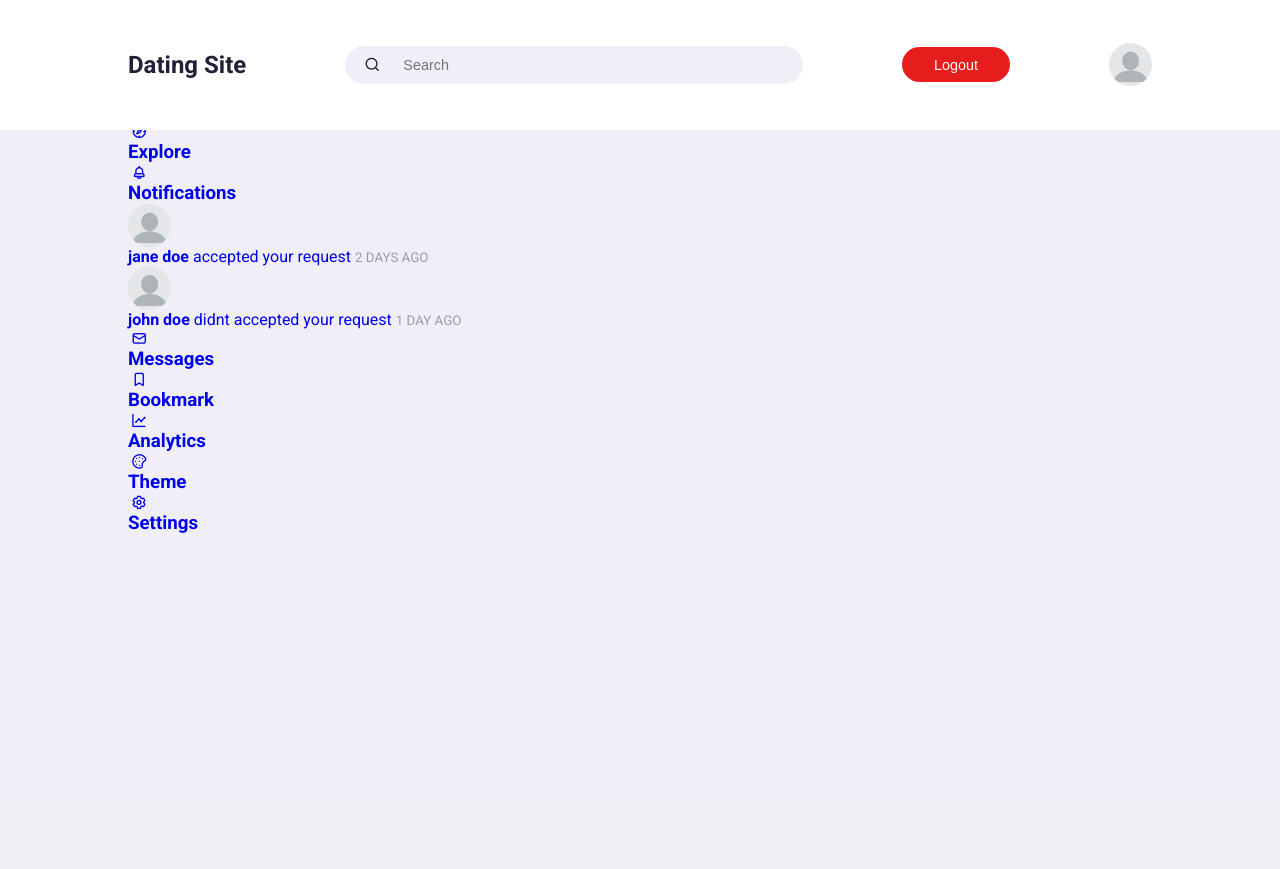
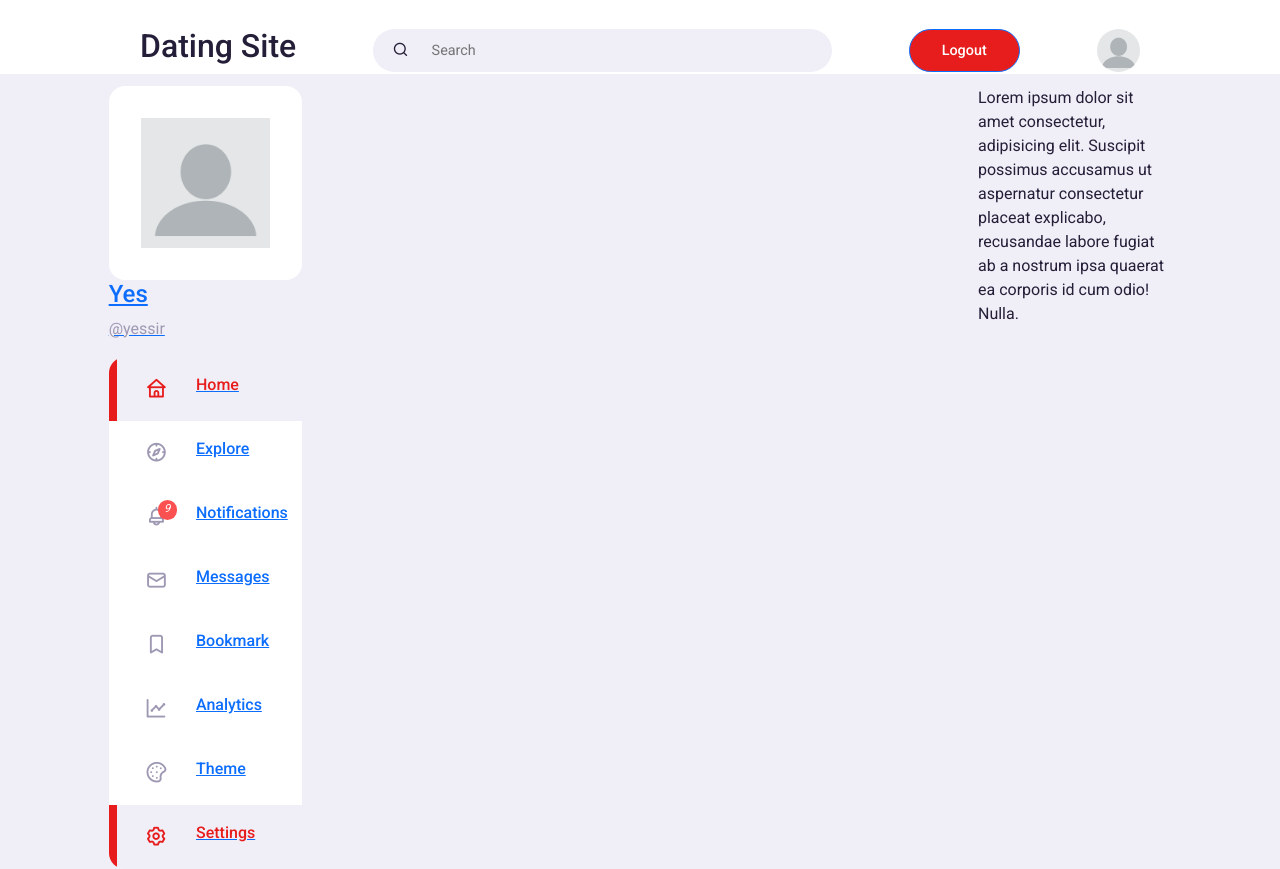
Before and after one commit to Elliothc13/CS4116, a PHP site: page /feed2.html in a window 1280 px wide. Before the commit the page ends 533 px from the top, so only its background shows below. Run offline with PHP 8.4, Linux system fonts and the light colour scheme.

Commit message:
feat(feed): :lipstick: adding more to new feed

```diff
--- a/CSS Files/css2.css
+++ b/CSS Files/css2.css
@@ -82,7 +82,7 @@
 nav{
     width: 100%;
     background: var(--color-white);
-    padding: 02.7rem 0;
+    padding-top: 1.7rem;
     position: fixed;
     top: 0;
     z-index: 10;
@@ -117,3 +117,134 @@
     align-items: center;
     gap: 2rem;
 }
+
+/*main*/
+
+main{
+    position: relative;
+    top: 5.4rem;
+}
+
+main .row .left .profilepicture{
+    padding: var(--btn-padding);
+    background: var(--color-white);
+    border-radius: var(--card-border-radius);
+    display: flex;
+    align-items: center;
+    column-gap: 1rem;
+    width: 100%;
+}
+
+.left .sidebar{
+    margin-top: 1rem;
+    background: var(--color-white);
+    border-radius: var(--card-border-radius);
+}
+
+.left .sidebar .menu-item{
+    display: flex;
+    align-items: center;
+    height: 4rem;
+    cursor: pointer;
+    translate: all 300ms ease;
+    position: relative;
+}
+
+.left .sidebar.menu-item:hover{
+    background: var(--color-light);
+}
+
+.left .sidebar i{
+    font-size: 1.4rem;
+    color: var(--color-grey);
+    margin-left: 2rem;
+    position: relative;
+}
+
+.left .sidebar i .notification-count{
+    background: var(--color-failure);
+    color: white;
+    font-size: 0.7rem;
+    width: fit-content;
+    border-radius: 0.8rem;
+    padding: 0.1rem 0.4rem;
+    position: absolute;
+    top: -0.2rem;
+    right: -0.3rem;
+}
+
+.left .sidebar h3{
+    margin-left: 1.5rem;
+    font-size: 1rem;
+}
+
+.left .sidebar .active{
+    background: var(--color-light);
+}
+
+.left .sidebar .active i, .left .sidebar .active h3{
+    color: var(--color-primary);
+}
+
+.left .sidebar .active::before{
+    content: "";
+    display: block;
+    width: 0.5rem;
+    height: 100%;
+    position: absolute;
+    background: var(--color-primary);
+}
+
+.left .sidebar .menu-item:first-child.active{
+    border-top-left-radius: var(--card-border-radius);
+    overflow: hidden;
+}
+
+.left .sidebar .menu-item:last-child.active{
+    border-bottom-left-radius: var(--card-border-radius);
+    overflow: hidden;
+}
+
+.left .btn{
+    margin-top: 1rem;
+    width: 100%;
+    text-align: center;
+    padding: 1rem 0;
+}
+
+/*notification popout*/
+
+.left .notifications-popup{
+    position: absolute;
+    top: 0;
+    left: 110%;
+    width: 30rem;
+    background: var(--color-white);
+    border-radius: var(--card-border-radius);
+    padding: var(--card-padding);
+    box-shadow: 0 0 2rem hsl(var(--color-primary), 75%, 60% 25%);
+    z-index: 8;
+    display: none;
+}
+
+.left .notifications-popup:before{
+    content: "";
+    width: 1.2rem;
+    height: 1.2rem;
+    display: block;
+    background: var(--color-white);
+    position: absolute;
+    left: -0.6rem;
+    transform: rotate(45deg);
+}
+
+.left .notifications-popup > div{
+    display: flex;
+    align-items: start;
+    gap: 1rem;
+    margin-bottom: 1rem;
+}
+
+.left .notifications-popup small{
+    display: block;
+}
--- a/feed2.html
+++ b/feed2.html
@@ -5,6 +5,10 @@
     <meta http-equiv="X-UA-Compatible" content="IE=edge">
     <meta name="viewport" content="width=device-width, initial-scale=1.0">
     <title>Dating Site</title>
+    <link href="https://cdn.jsdelivr.net/npm/bootstrap@5.1.3/dist/css/bootstrap.min.css"
+        rel="stylesheet"
+        integrity="sha384-1BmE4kWBq78iYhFldvKuhfTAU6auU8tT94WrHftjDbrCEXSU1oBoqyl2QvZ6jIW3"
+        crossorigin="anonymous">
     <link rel="stylesheet" href="https://unicons.iconscout.com/release/v2.1.6/css/unicons.css">
     <link rel="stylesheet" href="./CSS Files/css2.css">
 </head>
@@ -25,8 +29,8 @@
         </div>
     </nav>
     <main>
-        <div class="container">
-            <div class="left">
+        <div class="row">
+            <div class="left col-sm-2 offset-1">
                 <a class="profile">
                     <div class="profilepicture">
                         <img src="./images/blank-profile-picture.png" alt="profilepicture">
@@ -46,8 +50,8 @@
                     <a href="#" class="menu-item">
                         <span><i class="uil uil-compass"></i></span> <h3>Explore</h3>
                     </a>
-                    <a href="#" class="menu-item">
-                        <span><i class="uil uil-bell"></i></span> <h3>Notifications</h3>
+                    <a href="#" class="menu-item" id="notifications">
+                        <span><i class="uil uil-bell"><small class="notification-count">9</small></i></span> <h3>Notifications</h3>
                         <div class="notifications-popup">
                             <div>
                                 <div class="profilepicture">
@@ -81,17 +85,25 @@
                     <a href="#" class="menu-item">
                         <span><i class="uil uil-palette"></i></span> <h3>Theme</h3>
                     </a>
-                    <a href="#" class="menu-item">
+                    <a href="#" class="menu-item active">
                         <span><i class="uil uil-setting"></i></span> <h3>Settings</h3>
                     </a>
                 </div>
 
             </div>
-            <div class="middle">
+            <div class="middle col-sm-6">
+                <div class="feeds">
+                    <div class="feed">
+                        <div class="head">
 
+                        </div>
+                    </div>
+                </div>
             </div>
-            <div class="right">
-
+            <div class="right col-sm-2">
+                Lorem ipsum dolor sit amet consectetur, adipisicing elit. Suscipit possimus
+                accusamus ut aspernatur consectetur placeat explicabo, recusandae labore
+                fugiat ab a nostrum ipsa quaerat ea corporis id cum odio! Nulla.
             </div>
         </div>
     </main>
```
Also changed, not shown: images/user-profile-icon-free-vector.jpg (added).
